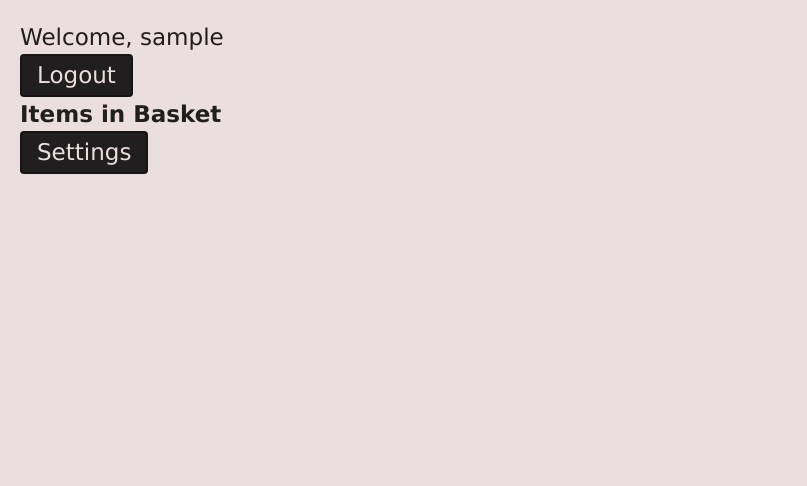
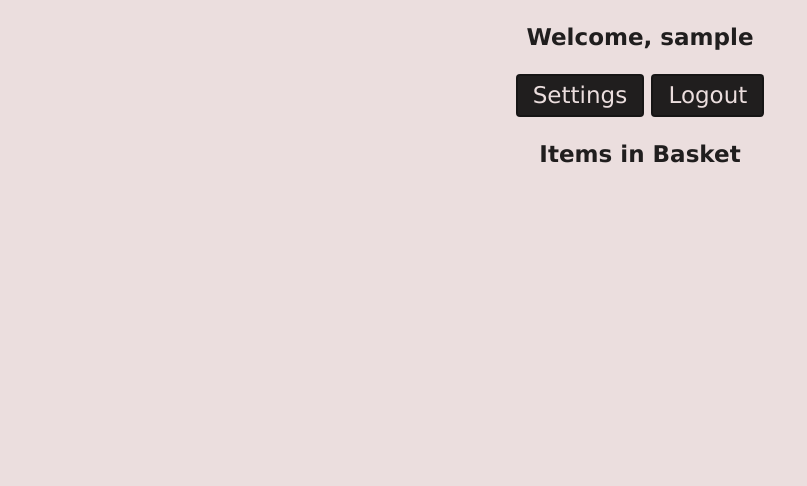
Before and after one commit to marvinobig/pcmasterrace, a PHP site: page /pages/account.page.php in a window 1280 px wide. Shown: the part 75-561 px from the top of the page, without its empty margins (0-807 px from the left). Run offline with PHP 8.4, Linux system fonts and the light colour scheme; the visitor is signed in with stand-in values (Sample User, id 1); data that the repository does not hold is empty.

Commit message:
style account page

```diff
--- a/pages/account.page.php
+++ b/pages/account.page.php
@@ -18,26 +18,37 @@ $username = $_SESSION["username"];
 
 <body>
     <?php require "$root/pages/partials/nav.partial.php";?>
-    <main>
-        <p>Welcome, <?=$_SESSION["username"]?></p>
-        <a href="../functions/logout.function.php">
-            <button type="button">Logout</button>
-        </a>
+    <main class="user-account">
+        <section class="user-welcome">
+            <h1 class="page-title">Welcome, <?=$_SESSION["username"]?></h1>
+            <div class="account-actions">
+                <a href="userSettings.page.php"><button type="button">Settings</button></a>
+                <a href="../functions/logout.function.php">
+                    <button type="button">Logout</button>
+                </a>
+            </div>
+        </section>
 
-        <section>
-            <h3>Items in Basket</h3>
-            <?php foreach ($basket->LoadBasket($username) as $item): ?>
-            <div>
+        <h3>Items in Basket</h3>
+        <section class="product-card-container">
+            <?php foreach ($product->GetAllProducts() as $item): ?>
+            <div class="product-card">
                 <a href="viewProduct.page.php?id=<?=$item["ID"]?>">
-                    <p><?=$item["name"]?></p>
-                    <img src="<?=$item["image"]?>" alt="<?=$item["name"]?>">
-                    <p>£<?=$item["price"]?></p>
+                    <img src=" <?=$item["image"]?>" alt="<?=$item["name"]?>">
+                    <section class="info">
+                        <p><?=$item["name"]?></p>
+                        <p>£<strong><?=$item["price"]?></strong></p>
+                    </section>
+                    <section class="addBtn-container">
+                        <a href="../functions/addToBasket.function.php?id=<?=$item["ID"]?>">
+                            <button type="button">Add</button>
+                        </a>
+                    </section>
                 </a>
             </div>
             <?php endforeach?>
         </section>
 
-        <a href="userSettings.page.php"><button type="button">Settings</button></a>
     </main>
     <?php include "$root/pages/partials/footer.partial.php";?>
 </body>
--- a/static/css/style.css
+++ b/static/css/style.css
@@ -255,6 +255,12 @@ fieldset {
     max-height: 204px;
     border: var(--border-size) solid var(--border-color);
     border-radius: var(--border-radius);
+    transition: var(--transition);
+}
+
+.basket-item-card:hover {
+    transition: var(--transition);
+    box-shadow: var(--box-shadow);
 }
 
 .product-info {
@@ -271,4 +277,25 @@ fieldset {
     justify-content: center;
     align-items: center;
     gap: 20px;
+    margin-bottom: 20px;
 }
+
+.user-account {
+    display: flex;
+    flex-direction: column;
+    align-items: center;
+    gap: 20px;
+}
+
+.user-welcome {
+    display: flex;
+    flex-direction: column;
+    align-items: center;
+}
+
+.user-item {
+    display: flex;
+    align-items: center;
+    flex-wrap: wrap;
+    gap: 20px;
+}
```
Also changed, not shown: pages/basket.page.php (+10 -10 lines).
